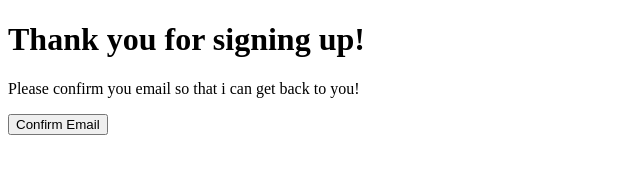
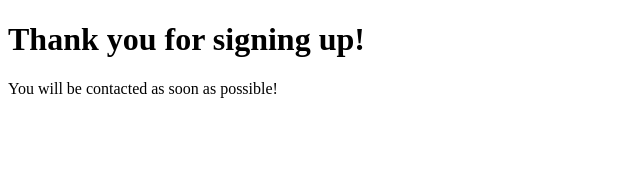
Before and after one commit to MOMO-1021/Mowarson-s-Portfolio-Website, a plain HTML site: page thank-you.html in a window 1280 px wide. Shown: the whole page, without its empty margins (0-640 px from the left). Drawn offline with Linux system fonts and the light colour scheme.

Commit message:
Updated the thank you page

```diff
--- a/thank-you.html
+++ b/thank-you.html
@@ -7,7 +7,6 @@
 </head>
 <body>
     <h1>Thank you for signing up!</h1>
-    <p>Please confirm you email so that i can get back to you!</p>
-    <a href="index.html"><button>Confirm Email</button></a>
+    <p>You will be contacted as soon as possible!</p>
 </body>
 </html>
```
